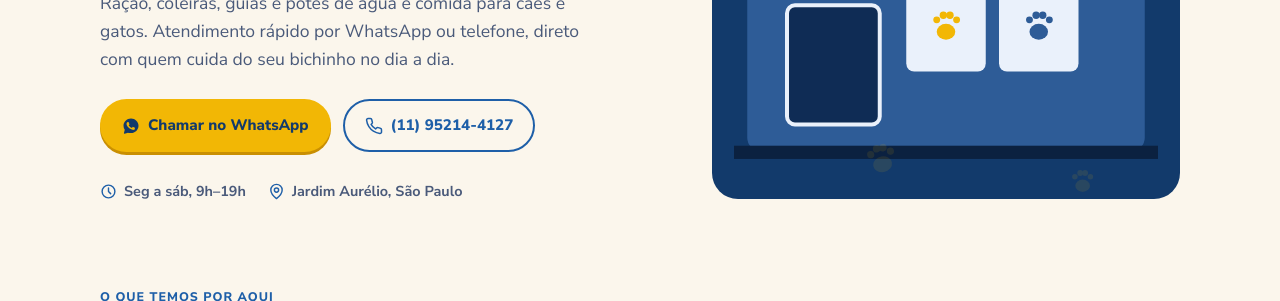
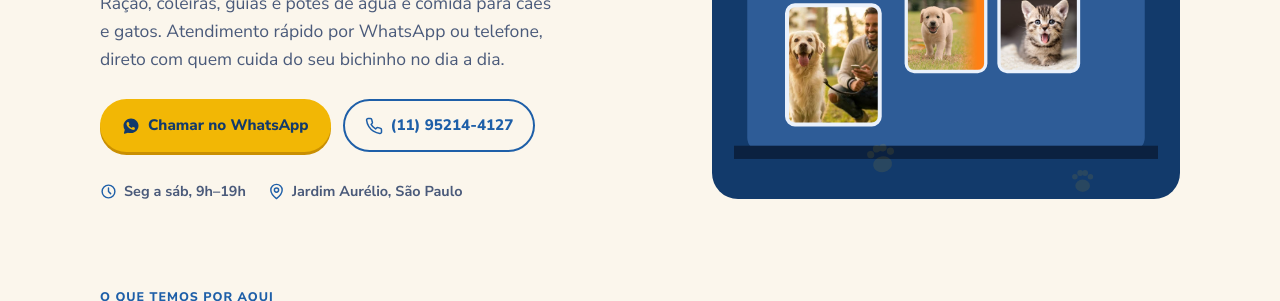
Before and after one commit to eduardolopesPDA/pet-shop-4-patas, a plain HTML site: page index.html in a window 1280 px wide. Shown: the part 322-623 px from the top of the page. Drawn offline with Linux system fonts and the light colour scheme.

Commit message:
feat: add real pet and owner photos to hero illustration

```diff
--- a/index.html
+++ b/index.html
@@ -321,16 +321,21 @@
             <g transform="translate(150,150) scale(0.35)"><ellipse cx="24" cy="29" rx="9" ry="7.5"/><circle cx="14.5" cy="18" r="3.4"/><circle cx="21" cy="13.5" r="3.6"/><circle cx="27" cy="13.5" r="3.6"/><circle cx="33.5" cy="18" r="3.4"/></g>
           </g>
         </svg>
-        <svg viewBox="0 0 320 260" role="img" aria-label="Ilustração da fachada azul e amarela do Pet Shop Quatro Patas">
+        <svg viewBox="0 0 320 260" role="img" aria-label="Ilustração da fachada azul e amarela do Pet Shop Quatro Patas, com fotos de um cachorro com seu tutor, um filhote e um gatinho">
+          <defs>
+            <clipPath id="clipDoor"><rect x="40" y="130" width="70" height="90" rx="6"/></clipPath>
+            <clipPath id="clipDog"><rect x="130" y="120" width="60" height="60" rx="6"/></clipPath>
+            <clipPath id="clipCat"><rect x="200" y="120" width="60" height="60" rx="6"/></clipPath>
+          </defs>
           <rect x="10" y="70" width="300" height="170" rx="10" fill="#2E5C97"/>
           <rect x="10" y="70" width="300" height="34" fill="#F2B705"/>
           <rect x="26" y="86" width="268" height="8" rx="4" fill="#123A6B" opacity=".25"/>
-          <rect x="40" y="130" width="70" height="90" rx="6" fill="#0F2C55"/>
+          <image href="photos/dono-com-cachorro.jpg" x="40" y="130" width="70" height="90" preserveAspectRatio="xMidYMid slice" clip-path="url(#clipDoor)"/>
           <rect x="40" y="130" width="70" height="90" rx="6" fill="none" stroke="#EAF1FB" stroke-width="3"/>
-          <rect x="130" y="120" width="60" height="60" rx="6" fill="#EAF1FB"/>
-          <rect x="200" y="120" width="60" height="60" rx="6" fill="#EAF1FB"/>
-          <g fill="#F2B705"><ellipse cx="160" cy="150" rx="7" ry="6"/><circle cx="153" cy="141" r="2.6"/><circle cx="158" cy="137.5" r="2.8"/><circle cx="163" cy="137.5" r="2.8"/><circle cx="168" cy="141" r="2.6"/></g>
-          <g fill="#2E5C97"><ellipse cx="230" cy="150" rx="7" ry="6"/><circle cx="223" cy="141" r="2.6"/><circle cx="228" cy="137.5" r="2.8"/><circle cx="233" cy="137.5" r="2.8"/><circle cx="238" cy="141" r="2.6"/></g>
+          <image href="photos/filhote-cachorro.jpg" x="130" y="120" width="60" height="60" preserveAspectRatio="xMidYMid slice" clip-path="url(#clipDog)"/>
+          <image href="photos/gatinho.jpg" x="200" y="120" width="60" height="60" preserveAspectRatio="xMidYMid slice" clip-path="url(#clipCat)"/>
+          <rect x="130" y="120" width="60" height="60" rx="6" fill="none" stroke="#EAF1FB" stroke-width="2.5"/>
+          <rect x="200" y="120" width="60" height="60" rx="6" fill="none" stroke="#EAF1FB" stroke-width="2.5"/>
           <rect x="0" y="236" width="320" height="10" fill="#0B2140"/>
         </svg>
       </div>
```
Also changed, not shown: photos/dono-com-cachorro.jpg (added), photos/filhote-cachorro.jpg (added), photos/gatinho.jpg (added).
